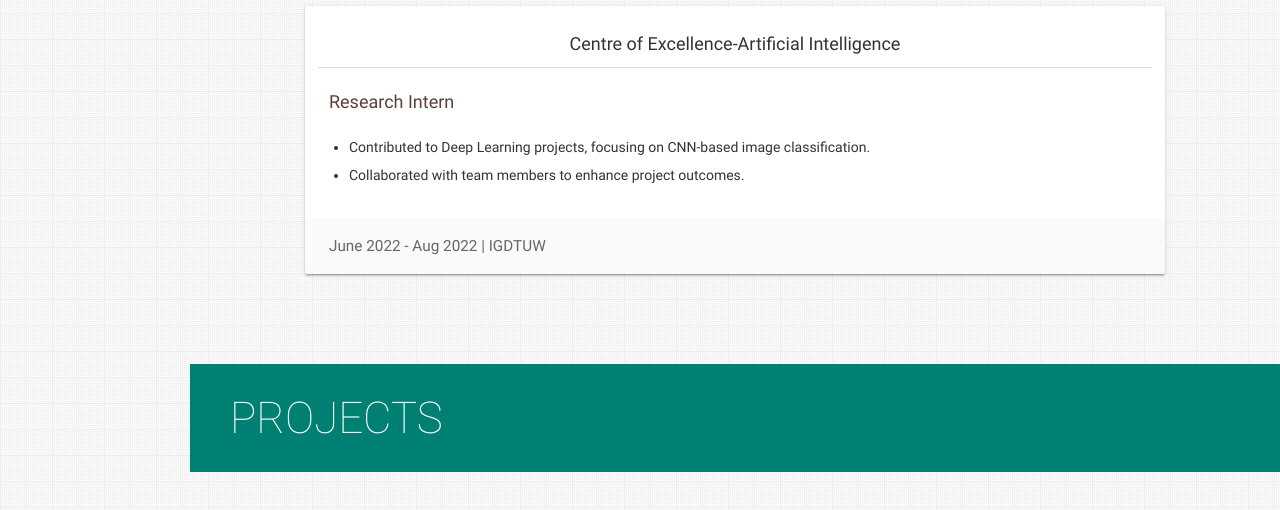
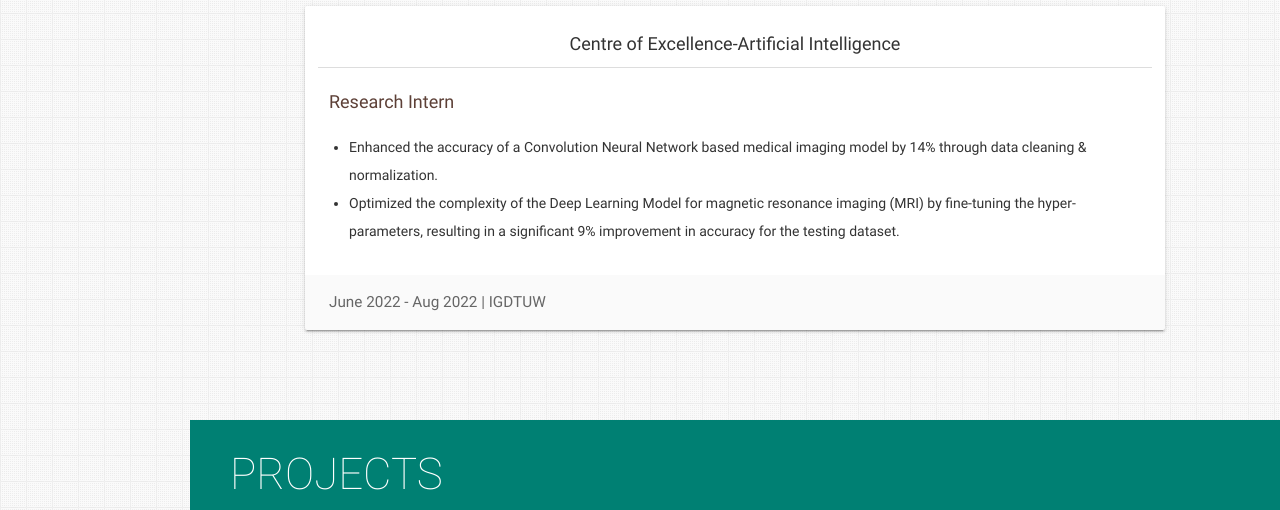
Before and after one commit to kratika-Jangid/portfolio, a plain HTML site: page index.html in a window 1280 px wide. Shown: the part 1859-2369 px from the top of the page. Drawn offline with nearby package versions, Linux system fonts and the light colour scheme.

Commit message:
Update index.html

```diff
--- a/index.html
+++ b/index.html
@@ -252,10 +252,10 @@
             <div class="brown-text text-darken-2">Research Intern</div>
             <ul>
               <li>
-                Contributed to Deep Learning projects, focusing on CNN-based image classification.
+                Enhanced the accuracy of a Convolution Neural Network based medical imaging model by 14% through data cleaning & normalization.
               </li>
               <li>
-                Collaborated with team members to enhance project outcomes.
+                Optimized the complexity of the Deep Learning Model for magnetic resonance imaging (MRI) by fine-tuning the hyper-parameters, resulting in a significant 9% improvement in accuracy for the testing dataset.
               </li>
             </ul>
           </div>
```
